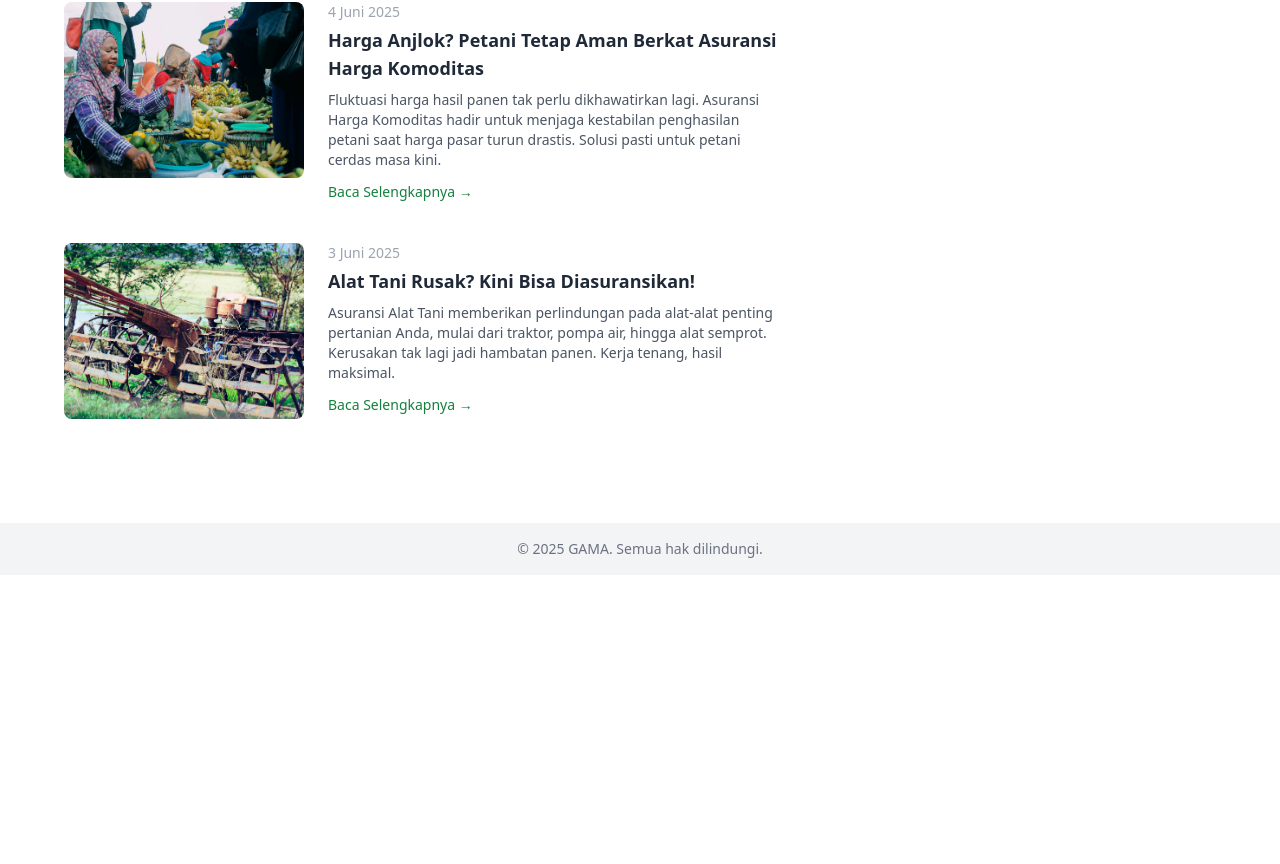
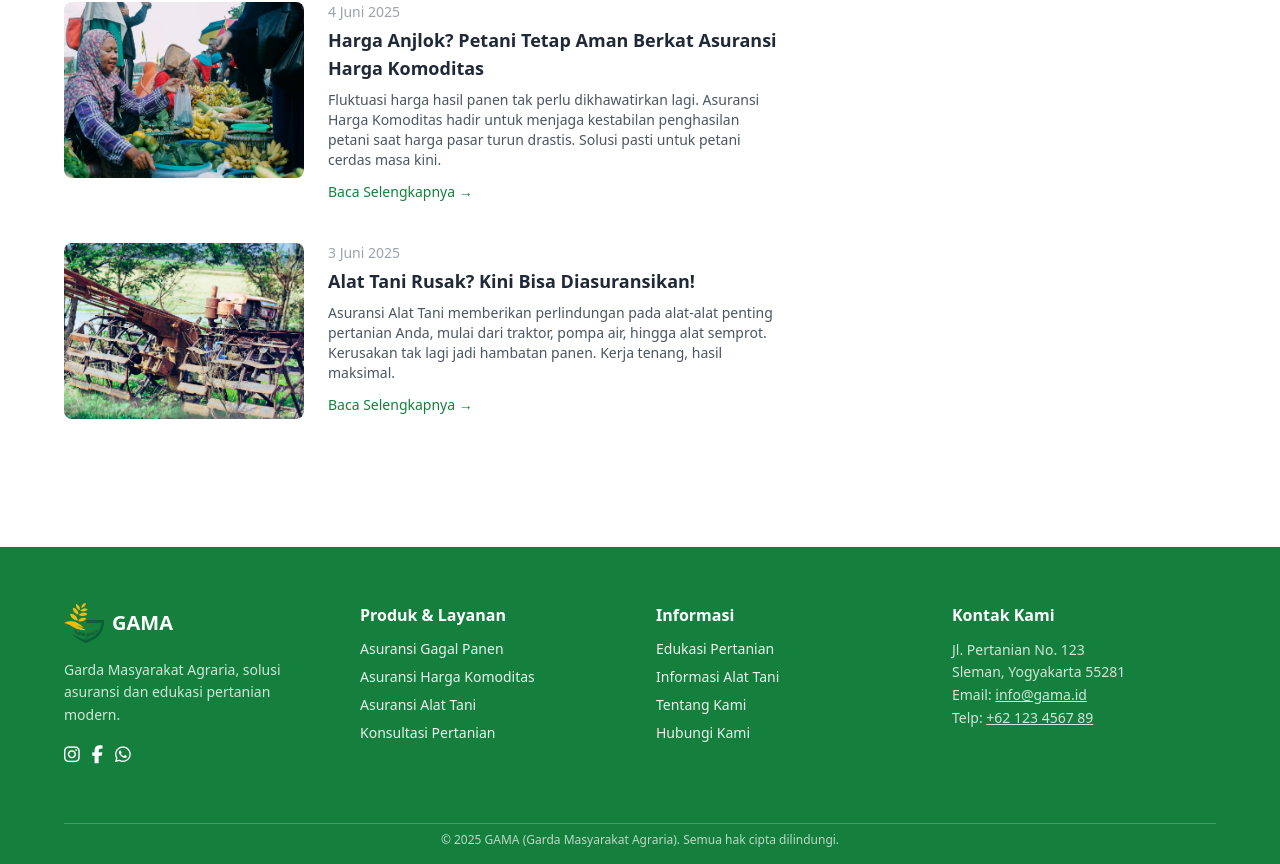
Before and after one commit to ilhamust/gama-project, a Vue app: page / in a window 1280 px wide. Shown: the part 1221-2085 px from the top of the page. Before the commit the page ends 1796 px from the top, so only its background shows below. Built offline with nearby package versions, Linux system fonts and the light colour scheme.

Commit message:
addFooter

```diff
--- a/package.json
+++ b/package.json
@@ -9,6 +9,7 @@
     "preview": "vite preview"
   },
   "dependencies": {
+    "@fortawesome/fontawesome-free": "^6.7.2",
     "aos": "^2.3.4",
     "swiper": "^11.2.8",
     "vue": "^3.5.13",
--- a/src/components/Layout.vue
+++ b/src/components/Layout.vue
@@ -201,8 +201,70 @@ onUnmounted(() => {
     </main>
 
     <!-- FOOTER -->
-    <footer class="bg-gray-100 text-center text-sm text-gray-500 py-4 mt-10">
-      &copy; 2025 GAMA. Semua hak dilindungi.
+    <footer class="bg-green-700 text-white mt-16 px-6 md:px-16 pt-14">
+      <!-- Bagian Utama Footer -->
+      <div class="max-w-7xl mx-auto grid grid-cols-1 md:grid-cols-4 gap-8 pb-10">
+
+        <!-- Kolom 1: Logo & Deskripsi -->
+        <div>
+          <div class="flex items-center gap-2 mb-4">
+            <img src="/src/assets/images/gama-logo.png" alt="Logo GAMA" class="w-10 h-10" />
+            <span class="text-xl font-bold">GAMA</span>
+          </div>
+          <p class="text-sm text-white/80 mb-4 leading-relaxed">
+            Garda Masyarakat Agraria, solusi asuransi dan edukasi pertanian modern.
+          </p>
+          <div class="flex gap-3 text-white">
+            <a href="https://instagram.com" target="_blank" class="hover:text-green-300" aria-label="Instagram">
+              <i class="fab fa-instagram text-lg"></i>
+            </a>
+            <a href="https://facebook.com" target="_blank" class="hover:text-green-300" aria-label="Facebook">
+              <i class="fab fa-facebook-f text-lg"></i>
+            </a>
+            <a href="https://wa.me/628123456789" target="_blank" class="hover:text-green-300" aria-label="WhatsApp">
+              <i class="fab fa-whatsapp text-lg"></i>
+            </a>
+          </div>
+        </div>
+
+        <!-- Kolom 2: Produk & Layanan -->
+        <div>
+          <h3 class="text-md font-semibold mb-3">Produk & Layanan</h3>
+          <ul class="space-y-2 text-sm text-white/90">
+            <li><router-link to="/produk-asuransi" class="hover:underline">Asuransi Gagal Panen</router-link></li>
+            <li><router-link to="/produk-asuransi" class="hover:underline">Asuransi Harga Komoditas</router-link></li>
+            <li><router-link to="/produk-asuransi" class="hover:underline">Asuransi Alat Tani</router-link></li>
+            <li><router-link to="/konsultasi" class="hover:underline">Konsultasi Pertanian</router-link></li>
+          </ul>
+        </div>
+
+        <!-- Kolom 3: Informasi -->
+        <div>
+          <h3 class="text-md font-semibold mb-3">Informasi</h3>
+          <ul class="space-y-2 text-sm text-white/90">
+            <li><router-link to="/edukasi" class="hover:underline">Edukasi Pertanian</router-link></li>
+            <li><router-link to="/informasi-alat" class="hover:underline">Informasi Alat Tani</router-link></li>
+            <li><router-link to="/tentang-kami" class="hover:underline">Tentang Kami</router-link></li>
+            <li><router-link to="/kontak" class="hover:underline">Hubungi Kami</router-link></li>
+          </ul>
+        </div>
+
+        <!-- Kolom 4: Kontak -->
+        <div>
+          <h3 class="text-md font-semibold mb-3">Kontak Kami</h3>
+          <p class="text-sm text-white/80 leading-relaxed">
+            Jl. Pertanian No. 123<br />
+            Sleman, Yogyakarta 55281<br />
+            Email: <a href="mailto:info@gama.id" class="underline">info@gama.id</a><br />
+            Telp: <a href="tel:+62123456789" class="underline">+62 123 4567 89</a>
+          </p>
+        </div>
+      </div>
+      <!-- Copyright -->
+<div class="text-center text-xs text-white/70 mt-4 border-t border-white/20 pt-2 pb-4">
+  &copy; 2025 GAMA (Garda Masyarakat Agraria). Semua hak cipta dilindungi.
+</div>
+
     </footer>
   </div>
 </template>
--- a/src/main.js
+++ b/src/main.js
@@ -2,5 +2,7 @@ import { createApp } from 'vue'
 import App from './App.vue'
 import router from './router'
 import './assets/style/main.css'
+import '@fortawesome/fontawesome-free/css/all.min.css'
+
 
 createApp(App).use(router).mount('#app')
```
Also changed, not shown: 1 other file (tests, documents, lock files or other folders).
